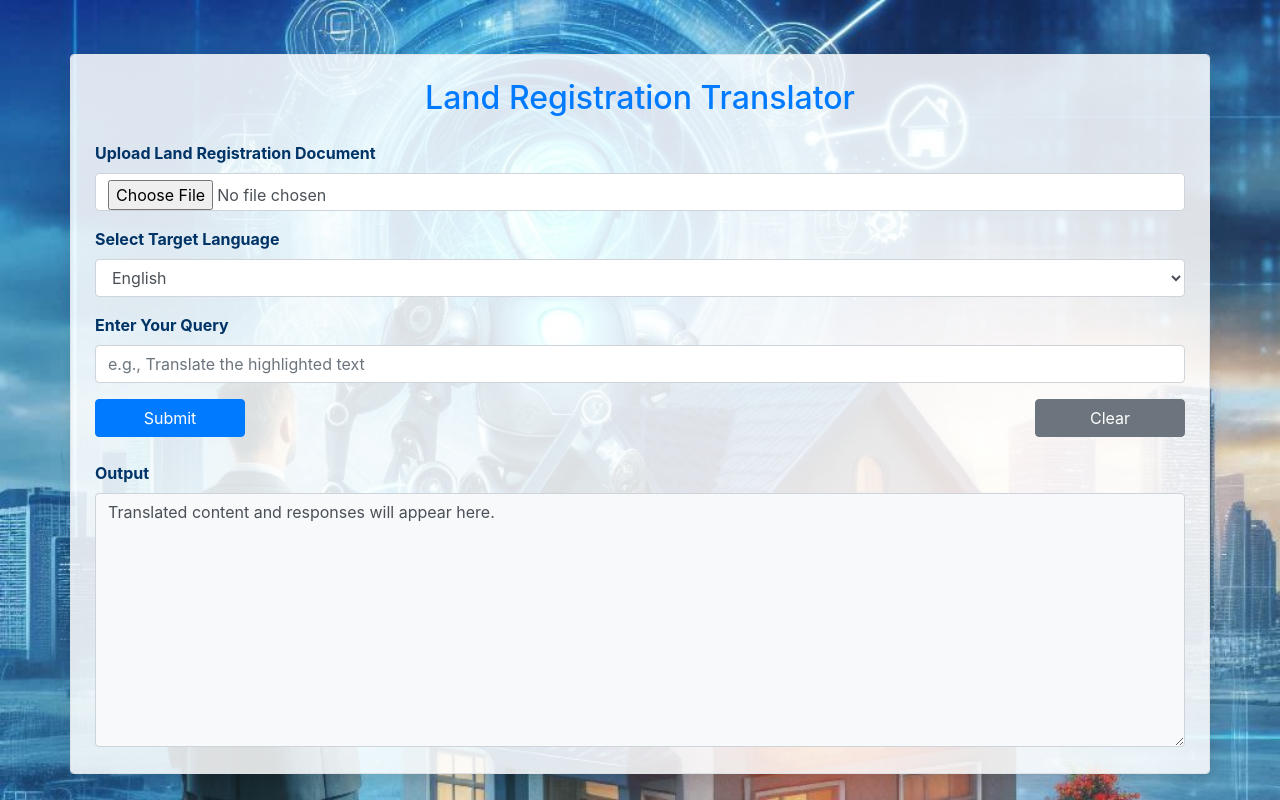
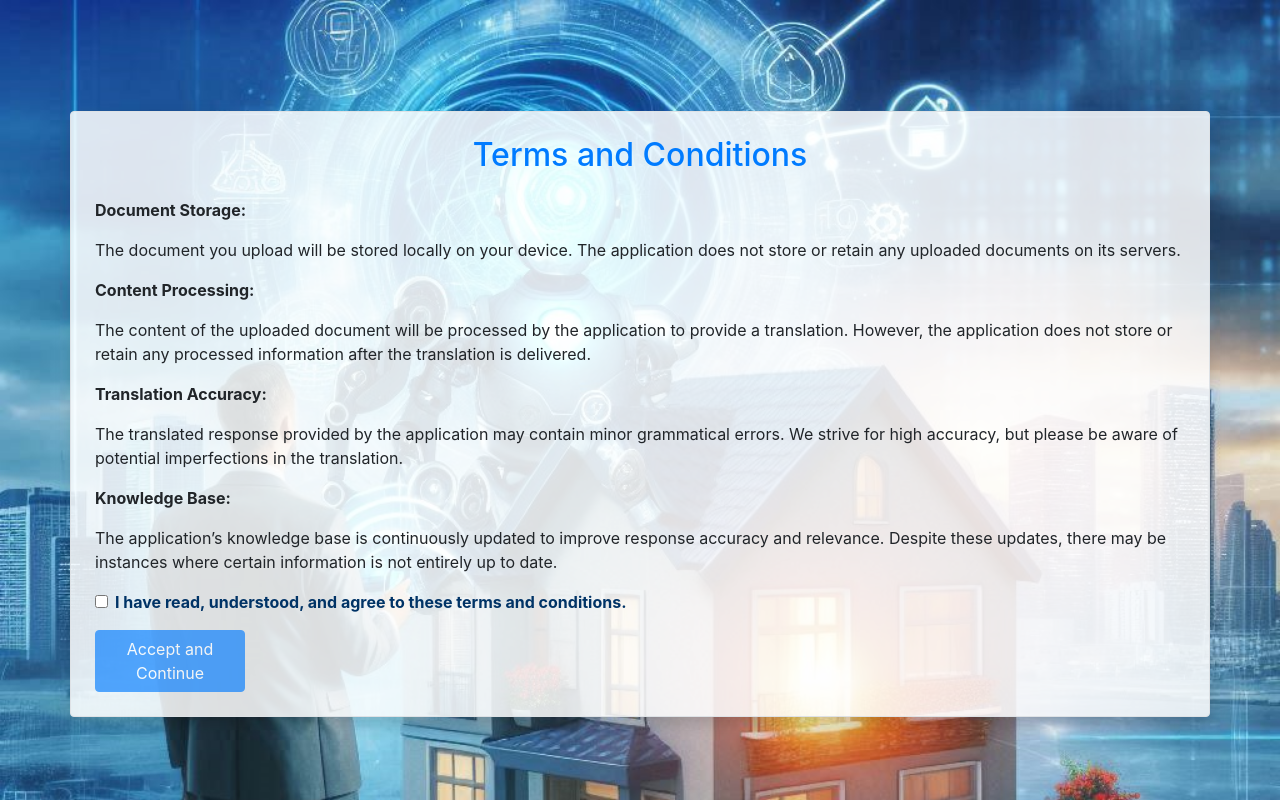
Before and after one commit to Baijnath-Singh/Klerk, a Flask app: page / in a window 1280 px wide. Run offline with Flask 2, Linux system fonts and the light colour scheme; some libraries are stand-ins or nearby versions.

Commit message:
added term and condition confirmation

```diff
--- a/static/css/styles.css
+++ b/static/css/styles.css
@@ -3,8 +3,8 @@ body {
     background-size: cover;
     background-position-y: top;
     background-position-x: center;
-    font-family: 'Roboto', sans-serif; /* Updated font-family */
-    color: #1a1a1a; /* Dark blue color for text */
+    font-family: 'Roboto', sans-serif;
+    color: #1a1a1a;
     margin: 0;
     padding: 0;
     display: flex;
@@ -17,7 +17,7 @@ body {
 .container {
     max-width: 500px;
     width: 100%;
-    background-color: rgba(255, 255, 255, 0.85); /* Slightly more opaque for better readability */
+    background-color: rgba(255, 255, 255, 0.85);
     padding: 20px;
     border-radius: 10px;
     box-shadow: 0px 0px 10px rgba(0, 0, 0, 0.1);
@@ -27,7 +27,7 @@ body {
 }
 
 h2 {
-    color: #003366; /* Darker blue for the title */
+    color: #003366;
     text-align: center;
     margin-bottom: 20px;
     font-weight: bold;
@@ -39,12 +39,12 @@ textarea {
 }
 
 label {
-    color: #003366; /* Darker blue for labels */
+    color: #003366;
     font-weight: bold;
 }
 
 .btn-primary, .btn-secondary {
-    width: 150px; /* Set the desired width */
+    width: 150px;
 }
 
 .btn-primary {
--- a/static/js/script.js
+++ b/static/js/script.js
@@ -30,3 +30,20 @@ function displayOutput(text) {
 
 // Initialize with placeholder text
 displayOutput('Translated content and responses will appear here.');
+
+// Terms and conditions acceptance logic
+const acceptTermsCheckbox = document.getElementById('acceptTerms');
+const acceptTermsButton = document.getElementById('acceptTermsButton');
+const termsContainer = document.getElementById('terms-container');
+const mainContainer = document.getElementById('main-container');
+
+acceptTermsCheckbox.addEventListener('change', function() {
+    acceptTermsButton.disabled = !this.checked;
+});
+
+acceptTermsButton.addEventListener('click', function() {
+    if (acceptTermsCheckbox.checked) {
+        termsContainer.classList.add('d-none');
+        mainContainer.classList.remove('d-none');
+    }
+});
--- a/templates/index.html
+++ b/templates/index.html
@@ -3,17 +3,36 @@
 <head>
     <meta charset="UTF-8">
     <meta name="viewport" content="width=device-width, initial-scale=1.0">
-    <title>Land Registration Translator</title>
+    <title>Klerk</title>
     <link rel="stylesheet" href="{{ url_for('static', filename='css/styles.css') }}">
     <link rel="stylesheet" href="https://maxcdn.bootstrapcdn.com/bootstrap/4.5.2/css/bootstrap.min.css">
     <link href="https://fonts.googleapis.com/css2?family=Roboto:wght@400;500;700&display=swap" rel="stylesheet">
 </head>
 <body>
-    <div class="container mt-5 p-4 border rounded shadow">
-        <h2 class="text-center text-primary mb-4">Land Registration Translator</h2>
+    <div class="container mt-5 p-4 border rounded shadow" id="terms-container">
+        <h2 class="text-center text-primary mb-4">Terms and Conditions</h2>
+        <div class="terms-content">
+            <p><strong>Document Storage:</strong></p>
+            <p>The document you upload will be stored locally on your device. The application does not store or retain any uploaded documents on its servers.</p>
+            <p><strong>Content Processing:</strong></p>
+            <p>The content of the uploaded document will be processed by the application to provide a translation. However, the application does not store or retain any processed information after the translation is delivered.</p>
+            <p><strong>Translation Accuracy:</strong></p>
+            <p>The translated response provided by the application may contain minor grammatical errors. We strive for high accuracy, but please be aware of potential imperfections in the translation.</p>
+            <p><strong>Knowledge Base:</strong></p>
+            <p>The application’s knowledge base is continuously updated to improve response accuracy and relevance. Despite these updates, there may be instances where certain information is not entirely up to date.</p>
+        </div>
+        <div class="form-check">
+            <input type="checkbox" class="form-check-input" id="acceptTerms">
+            <label class="form-check-label" for="acceptTerms">I have read, understood, and agree to these terms and conditions.</label>
+        </div>
+        <button type="button" class="btn btn-primary mt-3" id="acceptTermsButton" disabled>Accept and Continue</button>
+    </div>
+
+    <div class="container mt-5 p-4 border rounded shadow d-none" id="main-container">
+        <h2 class="text-center text-primary mb-4">Klerk</h2>
         <form id="translatorForm">
             <div class="form-group">
-                <label for="fileInput" class="font-weight-bold">Upload Land Registration Document</label>
+                <label for="fileInput" class="font-weight-bold">Upload Document</label>
                 <input type="file" class="form-control" id="fileInput" name="file">
             </div>
             <div class="form-group">
@@ -54,7 +73,6 @@
                     <option value="fr">Danish</option>
                     <option value="fr">Finnish</option>
                     <option value="fr">Norwegian</option>
-                    <!-- Add more languages as needed -->
                 </select>
             </div>
             <div class="form-group">
```
